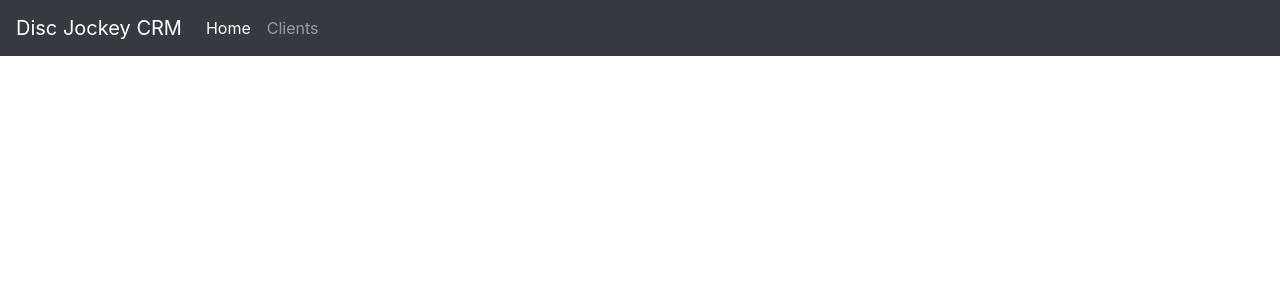
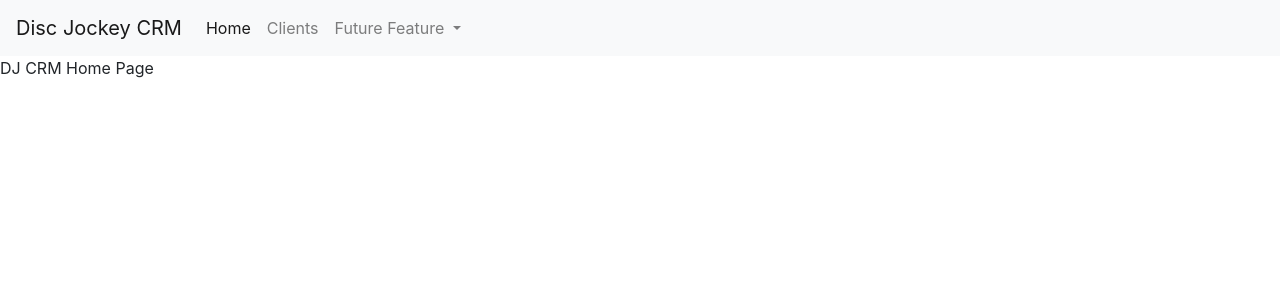
Before and after one commit to benwiesner/djplanner-client, an Angular app: page /home in a window 1280 px wide. Shown: the top 300 px of the page. Built offline with nearby package versions, Linux system fonts and the light colour scheme.

Commit message:
Navigation Bar & Routin

```diff
--- a/src/app/app.component.html
+++ b/src/app/app.component.html
@@ -1,2 +1,4 @@
 <!--The content below is only a placeholder and can be replaced.-->
+<!-- Future Bootstrap Navbar -->
+<app-navigation-bar></app-navigation-bar>
 <router-outlet></router-outlet>
--- a/src/app/app.module.ts
+++ b/src/app/app.module.ts
@@ -15,7 +15,8 @@ import { AppComponent } from './app.component';
 import { ClientDisplayComponent } from './client/client-display/client-display.component';
 import { ClientCreateComponent } from './client/client-create/client-create.component';
 import { ClientEditComponent } from './client/client-edit/client-edit.component';
-import { NavigationBarComponent } from './navigation-bar/navigation-bar.component'
+import { NavigationBarComponent } from './navigation-bar/navigation-bar.component';
+import { HomeComponent } from './home/home.component'
 
 
 @NgModule({
@@ -24,7 +25,8 @@ import { NavigationBarComponent } from './navigation-bar/navigation-bar.componen
     ClientDisplayComponent,
     ClientCreateComponent,
     ClientEditComponent,
-    NavigationBarComponent
+    NavigationBarComponent,
+    HomeComponent
   ],
   imports: [
     BrowserModule,
--- a/src/app/client/client-display/client-display.component.html
+++ b/src/app/client/client-display/client-display.component.html
@@ -1,5 +1,5 @@
-<div class="container">
-  <h1>Client List</h1>
+<div>
+  <h3>Client List</h3>
   <button [routerLink]="['/client-create']" class="btn btn-primary m-2">Add New Client</button>
 
   <table class="table table-striped">
--- /dev/null
+++ b/src/app/home/home.component.html
@@ -0,0 +1,3 @@
+<p>
+  DJ CRM Home Page
+</p>
--- /dev/null
+++ b/src/app/home/home.component.ts
@@ -0,0 +1,15 @@
+import { Component, OnInit } from '@angular/core';
+
+@Component({
+  selector: 'app-home',
+  templateUrl: './home.component.html',
+  styleUrls: ['./home.component.css']
+})
+export class HomeComponent implements OnInit {
+
+  constructor() { }
+
+  ngOnInit() {
+  }
+
+}
--- a/src/app/navigation-bar/navigation-bar.component.html
+++ b/src/app/navigation-bar/navigation-bar.component.html
@@ -1,4 +1,4 @@
-<nav class="navbar navbar-expand-lg navbar-dark bg-dark">
+<nav class="navbar navbar-expand-lg navbar-light bg-light">
     <a class="navbar-brand" href="#">Disc Jockey CRM</a>
     <button class="navbar-toggler" type="button" data-toggle="collapse" data-target="#navbarSupportedContent" aria-controls="navbarSupportedContent" aria-expanded="false" aria-label="Toggle navigation">
       <span class="navbar-toggler-icon"></span>
@@ -7,15 +7,23 @@
     <div class="collapse navbar-collapse" id="navbarSupportedContent">
       <ul class="navbar-nav mr-auto">
         <li class="nav-item active">
-          <a class="nav-link" href="#">Home <span class="sr-only">(current)</span></a>
+          <a class="nav-link" href="/home">Home <span class="sr-only">(current)</span></a>
         </li>
         <li class="nav-item">
-          <a class="nav-link" routerLink="/clients">Clients</a>
+          <a class="nav-link" href="/clients">Clients</a>
+        </li>
+        <li class="nav-item dropdown">
+          <a class="nav-link dropdown-toggle" href="#" id="navbarDropdown" role="button" data-toggle="dropdown" aria-haspopup="true" aria-expanded="false">
+            Future Feature
+          </a>
+          <div class="dropdown-menu" aria-labelledby="navbarDropdown">
+            <a class="dropdown-item" href="#">Future Action 1</a>
+            <a class="dropdown-item" href="#">Future Action 2</a>
+            <div class="dropdown-divider"></div>
+            <a class="dropdown-item" href="#">Future SubAction</a>
+          </div>
         </li>
       </ul>
 
     </div>
   </nav>
-  <router-outlet></router-outlet>
-
-  <!--  <a class="nav-link" routerLink="/clients">Clients</a> -->
--- a/src/app/navigation-bar/navigation-bar.component.ts
+++ b/src/app/navigation-bar/navigation-bar.component.ts
@@ -2,8 +2,7 @@ import { Component, OnInit } from '@angular/core';
 
 @Component({
   selector: 'app-navigation-bar',
-  templateUrl: './navigation-bar.component.html',
-  styleUrls: ['./navigation-bar.component.css']
+  templateUrl: './navigation-bar.component.html'
 })
 export class NavigationBarComponent implements OnInit {
 
--- /dev/null
+++ b/src/app/routes/homeRoute.ts
@@ -0,0 +1,14 @@
+import { HomeComponent } from '../home/home.component';
+import { AppComponent } from '../app.component';
+
+export const homeRoute = [
+   {
+    path: '',
+    redirectTo: 'home',
+    pathMatch: 'full'
+   },
+    {
+    path: 'home',
+    component: HomeComponent
+    }
+]
--- a/src/app/routes/navigationRoute.ts
+++ b/src/app/routes/navigationRoute.ts
@@ -1,19 +1,4 @@
 import { NavigationBarComponent } from "../navigation-bar/navigation-bar.component";
 
 export const navigationRoute = [
-    {
-        path: '',
-        redirectTo: '/home',
-        pathMatch: 'full'
-    },
-    {
-        path: '**',
-        redirectTo: '/home',
-        pathMatch: 'full'
-    },
-    {
-        path: 'home',
-        component: NavigationBarComponent,
-        data: {title: 'Nav Bar'}
-    }
 ]
--- a/src/app/routes/routeIndex.ts
+++ b/src/app/routes/routeIndex.ts
@@ -1,6 +1,7 @@
 import { clientRoute } from "./clientRoute"
 import { navigationRoute } from "./navigationRoute"
+import { homeRoute } from "./homeRoute"
 
 const tempRoutes = []
 
-export const routes = tempRoutes.concat(clientRoute, navigationRoute);
+export const routes = tempRoutes.concat(clientRoute, navigationRoute, homeRoute);
```
Also changed, not shown: src/app/home/home.component.css (added), 1 other file (tests, documents, lock files or other folders).
